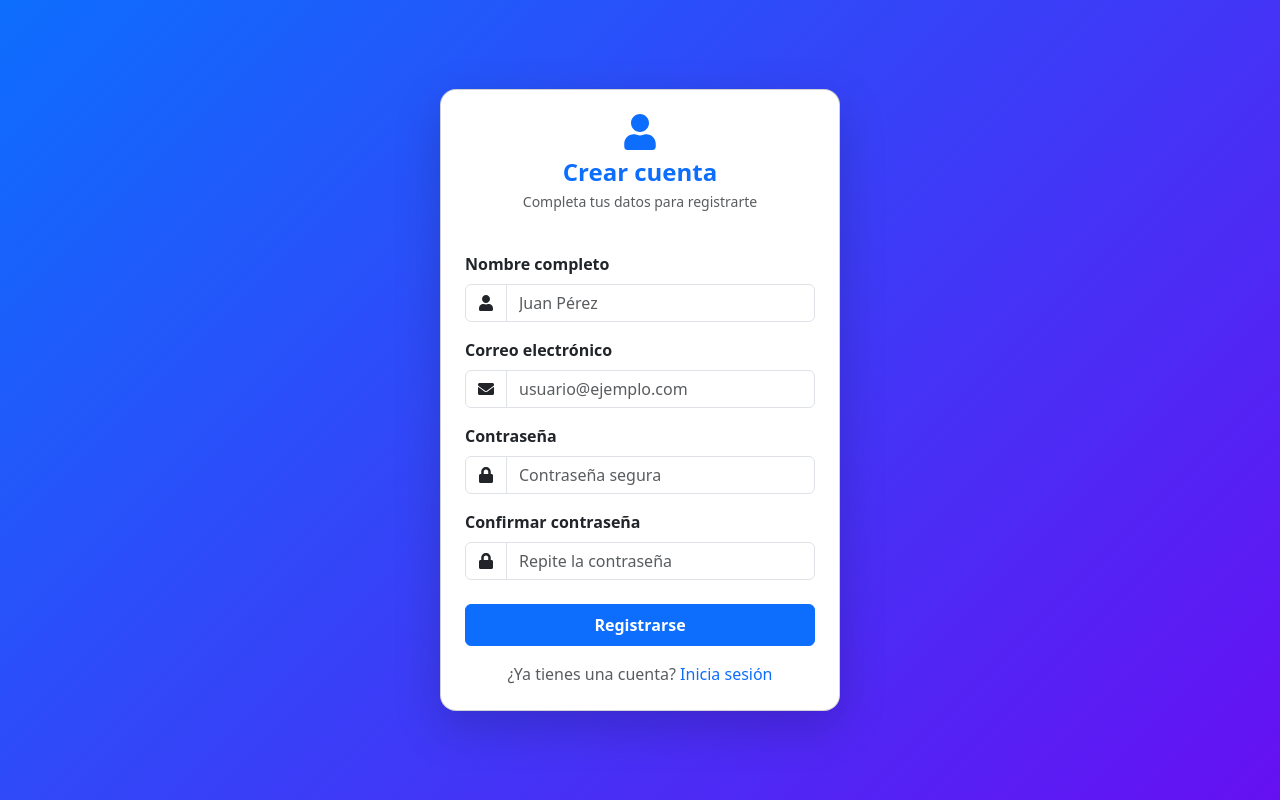
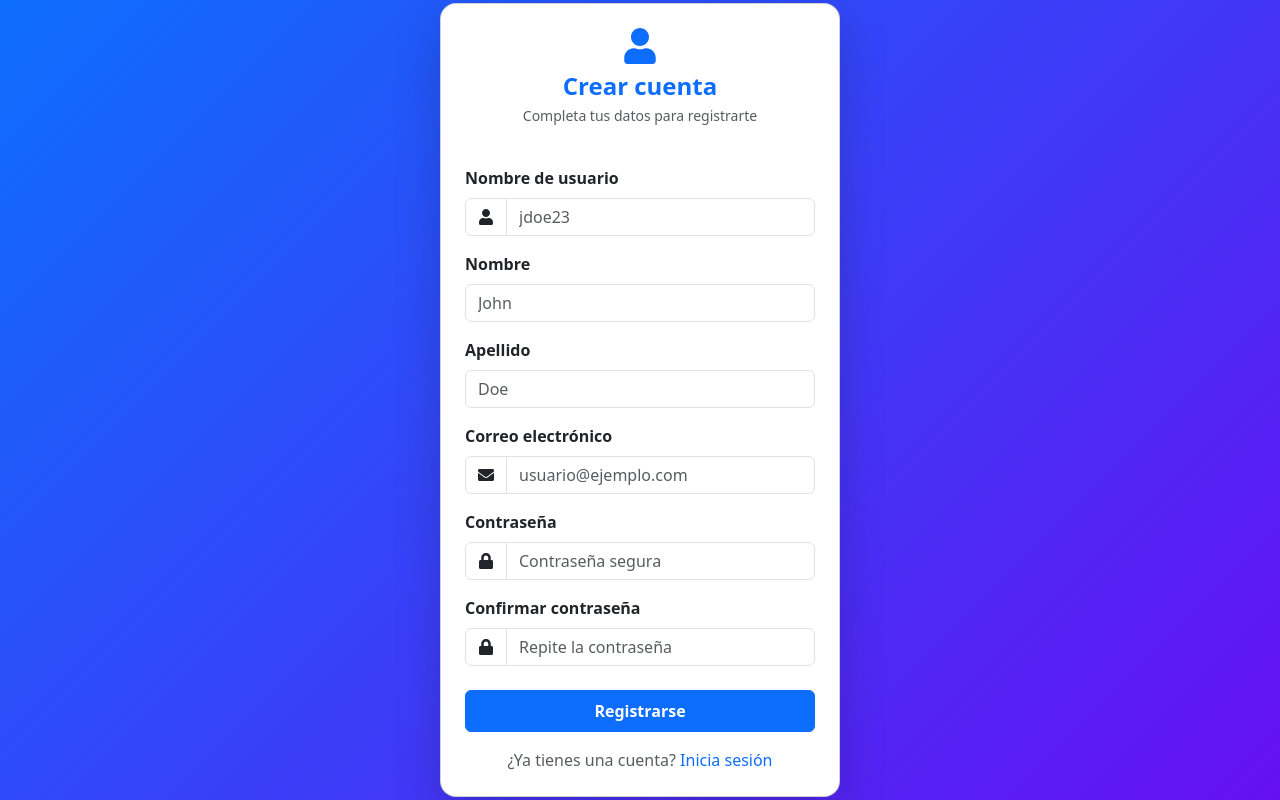
Before and after one commit to MarioFilian/Frontend_MessagingService, a React (Vite) app: page /register in a window 1280 px wide. Built offline with nearby package versions, Linux system fonts and the light colour scheme; no server answers.

Commit message:
feat(auth): ✨ enhance login and registration functionality with improved error handling and token management

```diff
--- a/src/api/auth.js
+++ b/src/api/auth.js
@@ -1,4 +1,4 @@
-const API_URL = import.meta.env.VITE_API_URL || 'http://localhost:3000';
+const API_URL = import.meta.env.VITE_API_URL || 'http://3.231.96.33';
 
 export async function login(username, password) {
   const response = await fetch(`${API_URL}/auth/login`, {
@@ -8,9 +8,32 @@ export async function login(username, password) {
   });
 
   if (!response.ok) {
-    const error = await response.json();
-    throw new Error(error.message || 'Login failed');
+    throw new Error('Login failed');
   }
 
-  return await response.json(); // { accessToken, refreshToken }
+  const data = await response.json();
+  // Asegúrate que la respuesta tiene estos campos
+  if (!data.accessToken || !data.refreshToken) {
+    throw new Error('Tokens missing in response');
+  }
+
+  return {
+    accessToken: data.accessToken,
+    refreshToken: data.refreshToken,
+  };
 }
+
+export async function register({ username, password, email, firstName, lastName, role = 'USER' }) {
+  const res = await fetch(`${API_URL}/users/register`, {
+    method: 'POST',
+    headers: { 'Content-Type': 'application/json' },
+    body: JSON.stringify({ username, password, email, firstName, lastName, role }),
+  });
+
+  if (!res.ok) {
+    const err = await res.json();
+    throw new Error(err.message || 'Error en registro');
+  }
+
+  return await res.json(); // { accessToken, refreshToken }
+}
--- a/src/context/AuthProvider.jsx
+++ b/src/context/AuthProvider.jsx
@@ -1,4 +1,5 @@
-import React, { useEffect, useState } from 'react';
+// src/context/AuthProvider.jsx
+import React, { useState, useEffect } from 'react';
 import { AuthContext } from './AuthContext';
 
 const AuthProvider = ({ children }) => {
--- a/src/pages/Chats.jsx
+++ b/src/pages/Chats.jsx
@@ -1,4 +1,6 @@
 import React, { useState } from 'react';
+import { useAuth } from '../context/useAuth';
+import { useNavigate } from 'react-router-dom';
 import ChatSidebar from '../components/ChatSidebar';
 import ChatHeader from '../components/ChatHeader';
 import ChatMessages from '../components/ChatMessages';
@@ -70,6 +72,9 @@ const dummyMessages = [
 ];
 
 const Chats = () => {
+  const { logout } = useAuth();
+  const navigate = useNavigate();
+
   const [user] = useState(dummyUser);
   const [chats] = useState(dummyChats);
   const [activeChat, setActiveChat] = useState(chats[0]);
@@ -104,6 +109,12 @@ const Chats = () => {
     setShowPerfilContacto(false);
   };
 
+  // Función logout real para pasar a ChatSidebar
+  const handleLogout = () => {
+    logout();        // limpia tokens y estado auth
+    navigate('/');   // redirige a login
+  };
+
   // Pasa estas funciones a ChatSidebar y ChatHeader
   return (
     <div
@@ -123,8 +134,8 @@ const Chats = () => {
             chats={chats}
             activeChat={activeChat}
             onSelectChat={setActiveChat}
-            onViewProfile={abrirPerfilUsuario} // botón ver perfil usuario
-            onLogout={() => alert('Cerrar sesión')} // ejemplo
+            onViewProfile={abrirPerfilUsuario}
+            onLogout={handleLogout}
           />
 
           <section className="d-flex flex-column flex-grow-1" style={{ height: '100vh' }}>
--- a/src/pages/Login.jsx
+++ b/src/pages/Login.jsx
@@ -1,10 +1,13 @@
 import React, { useState } from 'react';
 import { Link, useNavigate } from 'react-router-dom';
 import { FaEnvelope, FaLock, FaEye, FaEyeSlash, FaComments, FaUser } from 'react-icons/fa';
-import { login } from '../api/auth';
+import { login as apiLogin } from '../api/auth';
+import { useAuth } from '../context/useAuth'; // tu hook para usar contexto Auth
 
 const Login = () => {
   const navigate = useNavigate();
+  const { login } = useAuth();  // extraemos login del contexto para actualizar estado global
+
   const [username, setUsername] = useState('');
   const [password, setPassword] = useState('');
   const [showPassword, setShowPassword] = useState(false);
@@ -12,9 +15,13 @@ const Login = () => {
   const handleSubmit = async (e) => {
     e.preventDefault();
     try {
-      const { accessToken, refreshToken } = await login(username, password);
-      localStorage.setItem('accessToken', accessToken);
-      localStorage.setItem('refreshToken', refreshToken);
+      const tokens = await apiLogin(username, password);
+      console.log('Tokens recibidos:', tokens);
+
+      // Actualizamos estado global llamando al login del contexto:
+      login(tokens.accessToken, tokens.refreshToken);
+
+      // Navegamos al chat sólo después de actualizar el estado global
       navigate('/chats');
     } catch (error) {
       alert('Credenciales inválidas o error de conexión');
@@ -34,16 +41,13 @@ const Login = () => {
         className="card shadow-lg p-4"
         style={{ maxWidth: '400px', width: '100%', borderRadius: '1rem' }}
       >
-        {/* Título o logo */}
         <div className="text-center mb-4">
           <FaComments size={40} className="text-primary mb-2" />
           <h2 className="fw-bold text-primary mb-0">MensajeríaApp</h2>
           <p className="text-muted small">Conéctate con quien quieras</p>
         </div>
 
-        {/* Formulario */}
         <form onSubmit={handleSubmit}>
-          {/* username */}
           <div className="mb-3">
             <label htmlFor="username" className="form-label fw-semibold">
               Correo electrónico
@@ -60,11 +64,11 @@ const Login = () => {
                 value={username}
                 onChange={(e) => setUsername(e.target.value)}
                 required
+                autoComplete="username"
               />
             </div>
           </div>
 
-          {/* Contraseña */}
           <div className="mb-4">
             <label htmlFor="password" className="form-label fw-semibold">
               Contraseña
@@ -81,25 +85,25 @@ const Login = () => {
                 value={password}
                 onChange={(e) => setPassword(e.target.value)}
                 required
+                autoComplete="current-password"
               />
               <button
                 type="button"
                 className="btn btn-outline-secondary"
                 onClick={() => setShowPassword(!showPassword)}
                 tabIndex={-1}
+                aria-label={showPassword ? "Ocultar contraseña" : "Mostrar contraseña"}
               >
                 {showPassword ? <FaEyeSlash /> : <FaEye />}
               </button>
             </div>
           </div>
 
-          {/* Botón Ingresar */}
           <button type="submit" className="btn btn-primary w-100 py-2 fw-bold">
             Ingresar
           </button>
         </form>
 
-        {/* Links */}
         <div className="mt-3 text-center">
           <Link to="/forgot-password" className="text-decoration-none d-block mb-1">
             ¿Olvidaste tu contraseña?
--- a/src/pages/Register.jsx
+++ b/src/pages/Register.jsx
@@ -1,28 +1,50 @@
 import React, { useState } from 'react';
 import { Link, useNavigate } from 'react-router-dom';
 import { FaUser, FaEnvelope, FaLock } from 'react-icons/fa';
+import { register } from '../api/auth'; // Ajusta la ruta si es necesario
 
 const Register = () => {
   const navigate = useNavigate();
 
-  const [name, setName] = useState('');
+  const [username, setUsername] = useState('');
+  const [firstName, setFirstName] = useState('');
+  const [lastName, setLastName] = useState('');
   const [email, setEmail] = useState('');
   const [password, setPassword] = useState('');
   const [confirm, setConfirm] = useState('');
   const [error, setError] = useState('');
 
-  const handleSubmit = (e) => {
+  const handleSubmit = async (e) => {
     e.preventDefault();
+    setError('');
 
-    // Validación simple
     if (password !== confirm) {
       setError('Las contraseñas no coinciden');
       return;
     }
 
-    // Aquí deberías enviar los datos al backend (API)
-    // Simulación de registro exitoso:
-    navigate('/chats');
+    if (!username.trim() || !firstName.trim() || !lastName.trim()) {
+      setError('Completa todos los campos');
+      return;
+    }
+
+    try {
+      const { accessToken, refreshToken } = await register({
+        username,
+        password,
+        email,
+        firstName,
+        lastName,
+        role: 'USER',
+      });
+
+      localStorage.setItem('accessToken', accessToken);
+      localStorage.setItem('refreshToken', refreshToken);
+
+      navigate('/chats');
+    } catch (err) {
+      setError(err.message || 'Error en el registro');
+    }
   };
 
   return (
@@ -44,24 +66,52 @@ const Register = () => {
         </div>
 
         <form onSubmit={handleSubmit}>
-          {/* Nombre */}
+          {/* Username */}
           <div className="mb-3">
-            <label htmlFor="name" className="form-label fw-semibold">Nombre completo</label>
+            <label htmlFor="username" className="form-label fw-semibold">Nombre de usuario</label>
             <div className="input-group">
               <span className="input-group-text bg-white"><FaUser /></span>
               <input
                 type="text"
                 className="form-control"
-                id="name"
-                placeholder="Juan Pérez"
-                value={name}
-                onChange={(e) => setName(e.target.value)}
+                id="username"
+                placeholder="jdoe23"
+                value={username}
+                onChange={(e) => setUsername(e.target.value)}
                 required
               />
             </div>
           </div>
 
-          {/* Correo */}
+          {/* Nombre */}
+          <div className="mb-3">
+            <label htmlFor="firstName" className="form-label fw-semibold">Nombre</label>
+            <input
+              type="text"
+              className="form-control"
+              id="firstName"
+              placeholder="John"
+              value={firstName}
+              onChange={(e) => setFirstName(e.target.value)}
+              required
+            />
+          </div>
+
+          {/* Apellido */}
+          <div className="mb-3">
+            <label htmlFor="lastName" className="form-label fw-semibold">Apellido</label>
+            <input
+              type="text"
+              className="form-control"
+              id="lastName"
+              placeholder="Doe"
+              value={lastName}
+              onChange={(e) => setLastName(e.target.value)}
+              required
+            />
+          </div>
+
+          {/* Email */}
           <div className="mb-3">
             <label htmlFor="email" className="form-label fw-semibold">Correo electrónico</label>
             <div className="input-group">
@@ -112,14 +162,12 @@ const Register = () => {
             </div>
           </div>
 
-          {/* Error */}
           {error && (
             <div className="alert alert-danger py-2 text-center">
               {error}
             </div>
           )}
 
-          {/* Botón */}
           <button type="submit" className="btn btn-primary w-100 fw-bold py-2">
             Registrarse
           </button>
```
